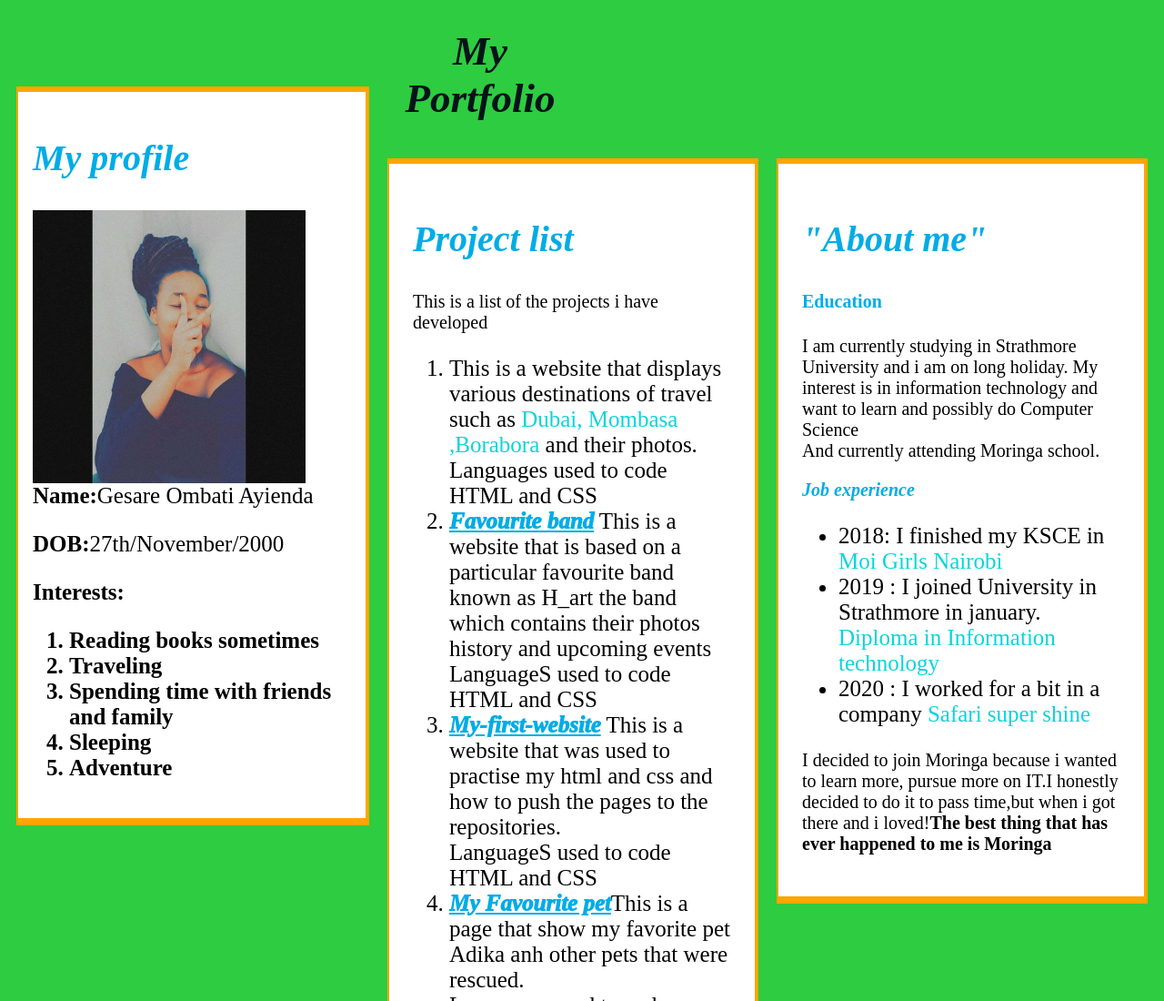
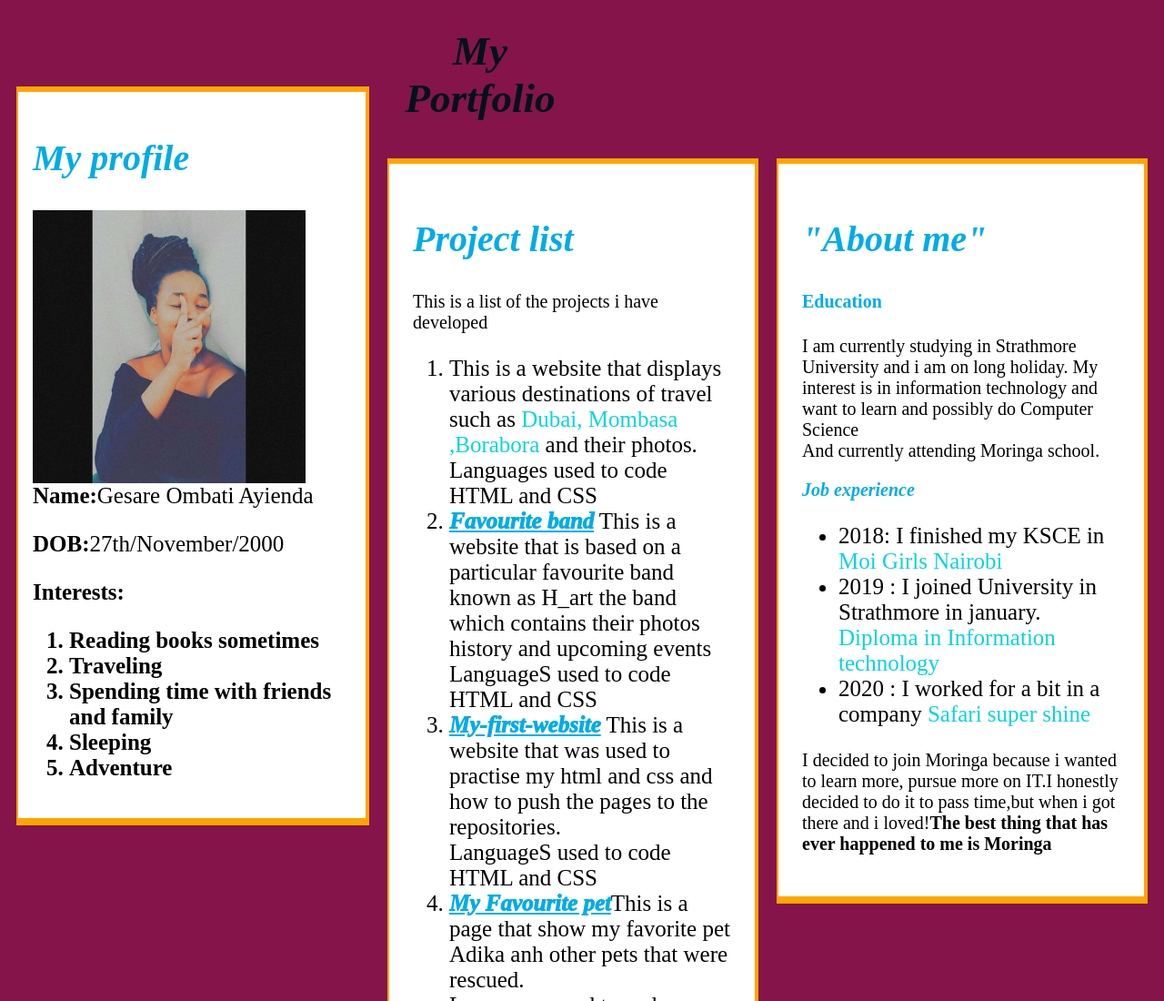
Before and after one commit to Gesare/Portfolio, a plain HTML site: page index.html in a window 1280 px wide. Shown: the top 1100 px of the page at 91% size. Drawn offline with Linux system fonts and the light colour scheme.

Commit message:
different theme with purple  background.

```diff
--- a/css/style.css
+++ b/css/style.css
@@ -15,7 +15,7 @@ ul{
     color:black;
 }
 body{
-    background-color:#2ECC40;
+    background-color:#85144b ;
 }
 img {float: left;
 
```
